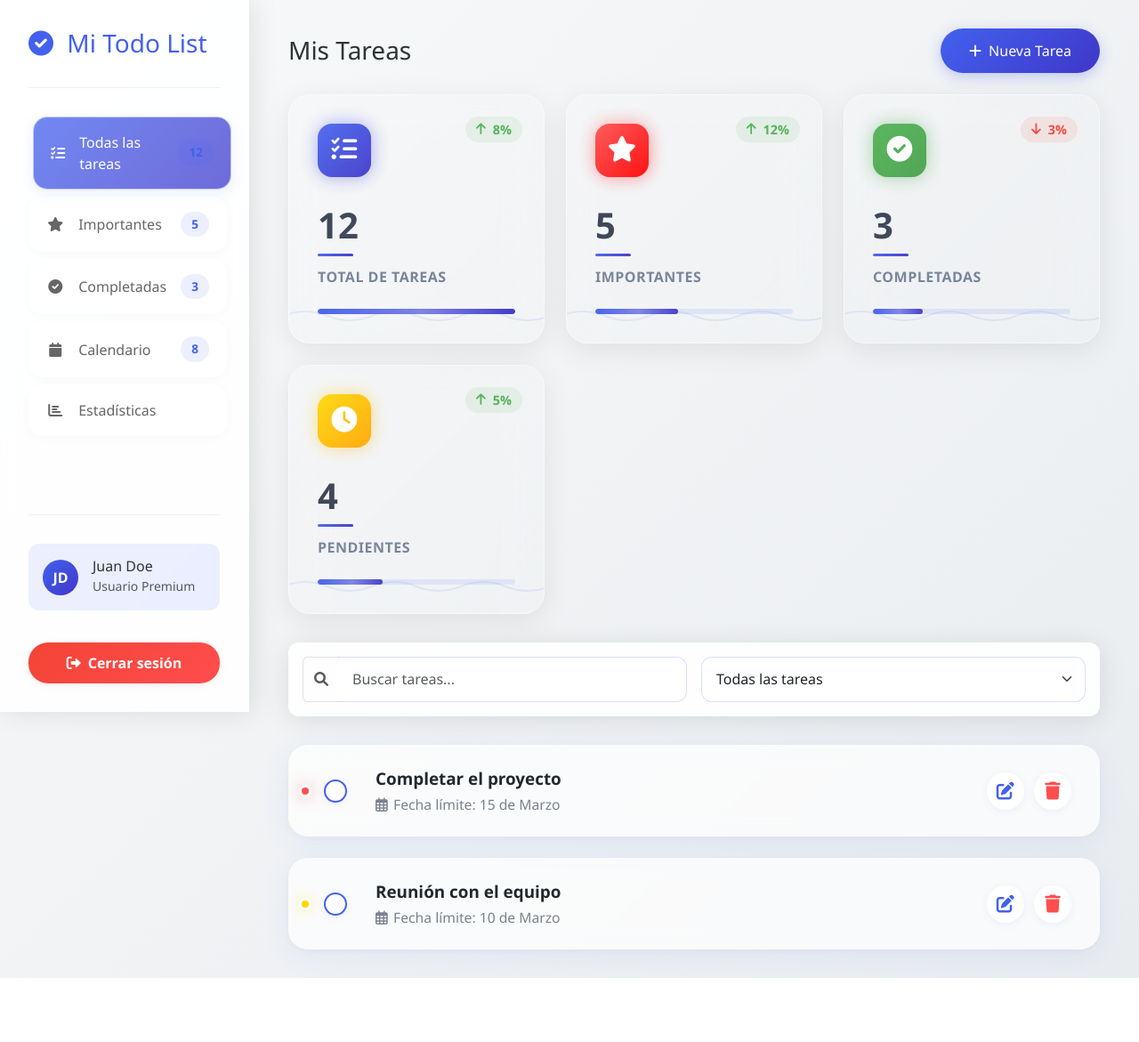
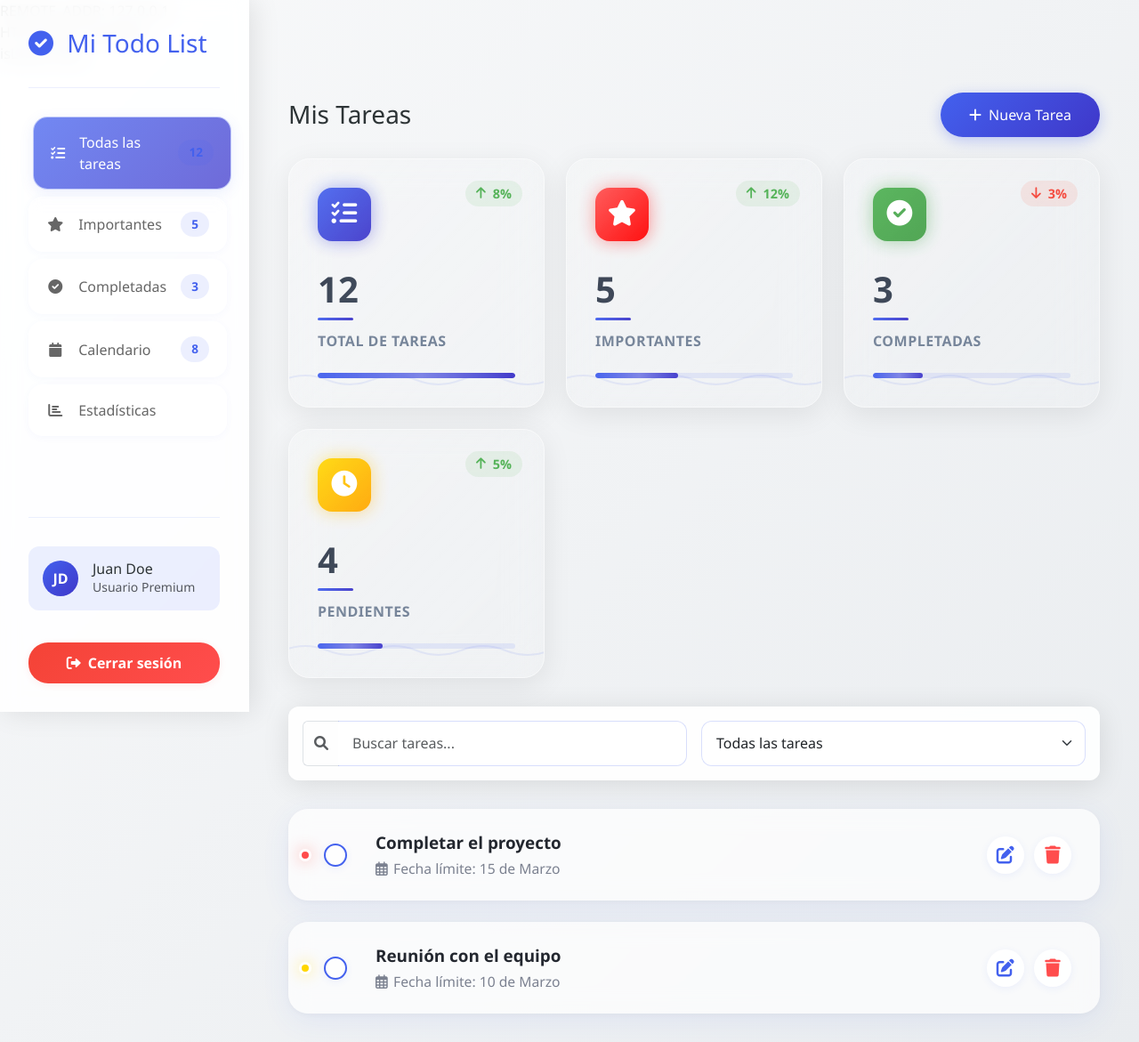
Before and after one commit to JuanSebastian23/todo-app, a PHP site: page / in a window 1280 px wide. Shown: the whole page at 89% size. Before the commit the page ends 1099 px from the top, so only its background shows below. Run offline with PHP 8.4, Linux system fonts and the light colour scheme.

Commit message:
Agrega código de depuración temporal en dirs.php para mostrar información sobre la dirección REMOTE_ADDR, HTTP_HOST y el estado del entorno local. Esto facilitará la identificación de problemas en el entorno de desarrollo.

```diff
--- a/app/routes/dirs.php
+++ b/app/routes/dirs.php
@@ -4,6 +4,11 @@ global $isLocal;
 
 // Detectar si estamos en entorno local o producción
 $isLocal = in_array($_SERVER['REMOTE_ADDR'], ['127.0.0.1', '::1']) || strpos($_SERVER['HTTP_HOST'], 'localhost') !== false;
+
+// Código de depuración temporal
+echo "REMOTE_ADDR: " . $_SERVER['REMOTE_ADDR'] . "<br>";
+echo "HTTP_HOST: " . $_SERVER['HTTP_HOST'] . "<br>";
+echo "isLocal: " . ($isLocal ? 'true' : 'false') . "<br>";
 
 // Definir la URL base según el entorno y quitar barra final
 $baseUrl = $isLocal ? '/todo-app' : 'https://juansedev.com/todo-app/public';
```
